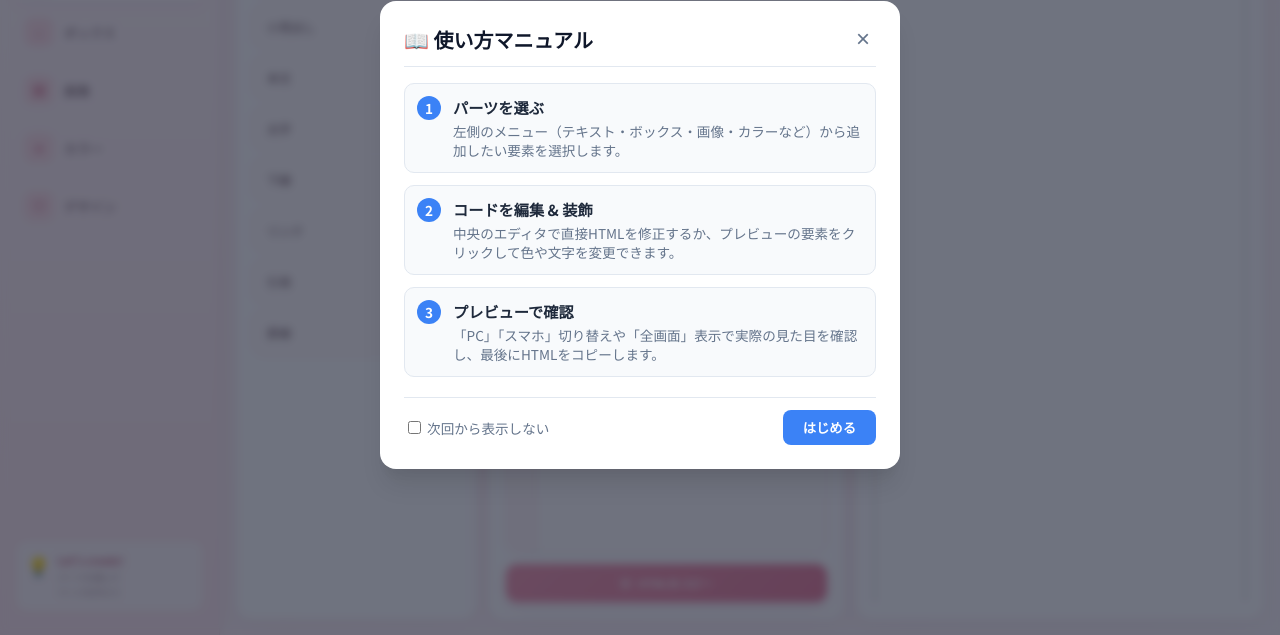
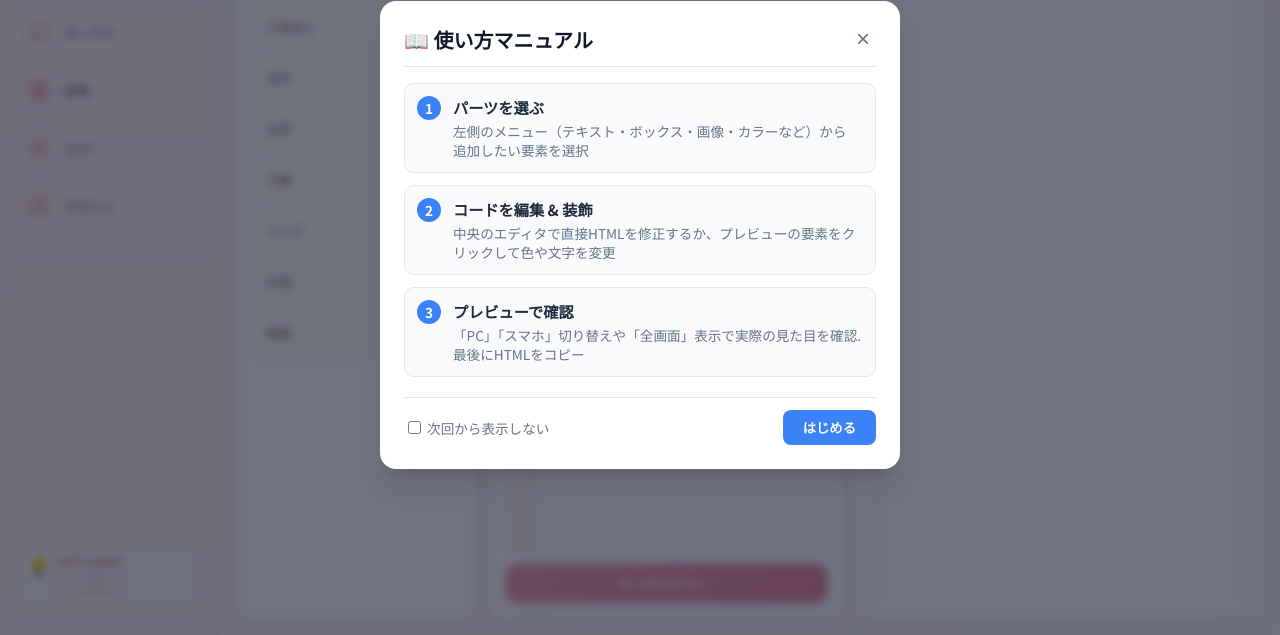
Before and after one commit to serizawa7/html-builder, a plain HTML site: page index.html in a window 1280 px wide. Shown: the part 165-800 px from the top of the page. Drawn offline with nearby package versions, Linux system fonts and the light colour scheme.

Commit message:
Update index.html

```diff
--- a/index.html
+++ b/index.html
@@ -423,21 +423,23 @@
           <span class="step-num">1</span>
           <div>
             <h4>パーツを選ぶ</h4>
-            <p>左側のメニュー（テキスト・ボックス・画像・カラーなど）から追加したい要素を選択します。</p>
+            <p>左側のメニュー（テキスト・ボックス・画像・カラーなど）から
+  追加したい要素を選択</p>
           </div>
         </div>
         <div class="step-card">
           <span class="step-num">2</span>
           <div>
             <h4>コードを編集 & 装飾</h4>
-            <p>中央のエディタで直接HTMLを修正するか、プレビューの要素をクリックして色や文字を変更できます。</p>
+            <p>中央のエディタで直接HTMLを修正するか、プレビューの要素をクリックして色や文字を変更</p>
           </div>
         </div>
         <div class="step-card">
           <span class="step-num">3</span>
           <div>
             <h4>プレビューで確認</h4>
-            <p>「PC」「スマホ」切り替えや「全画面」表示で実際の見た目を確認し、最後にHTMLをコピーします。</p>
+            <p>「PC」「スマホ」切り替えや「全画面」表示で実際の見た目を確認.
+              最後にHTMLをコピー</p>
           </div>
         </div>
       </div>
```
